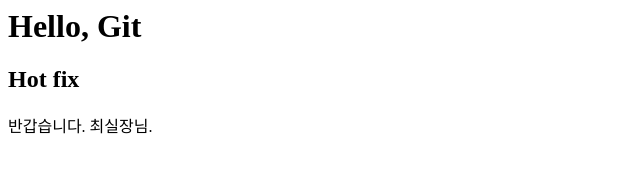
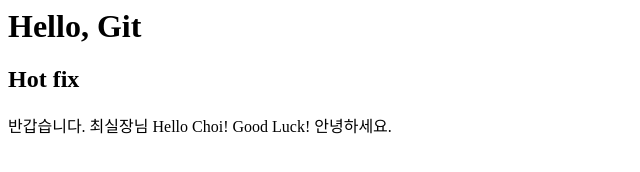
Before and after one commit to parkjinb/parkjinb.github.io, a plain HTML site: page index.html in a window 1280 px wide. Shown: the whole page, without its empty margins (0-640 px from the left). Drawn offline with Linux system fonts and the light colour scheme.

Commit message:
Lecture 3

```diff
--- a/index.html
+++ b/index.html
@@ -2,7 +2,9 @@
 <body>
 <h1>Hello, Git</h1>
 <h2>Hot fix</h2>
-반갑습니다. 최실장님.
-
+반갑습니다. 최실장님
+Hello Choi!
+Good Luck!
+안녕하세요.
 </body>
 </html>
```
